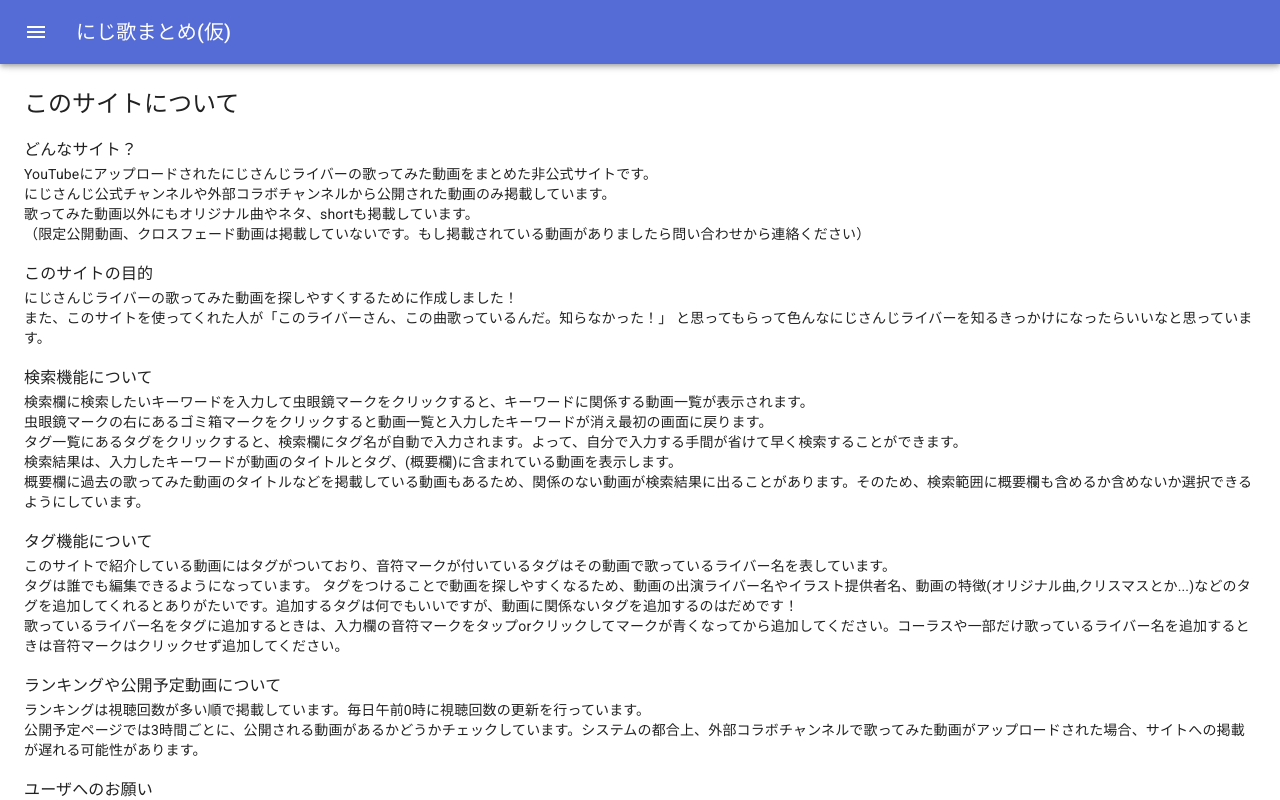
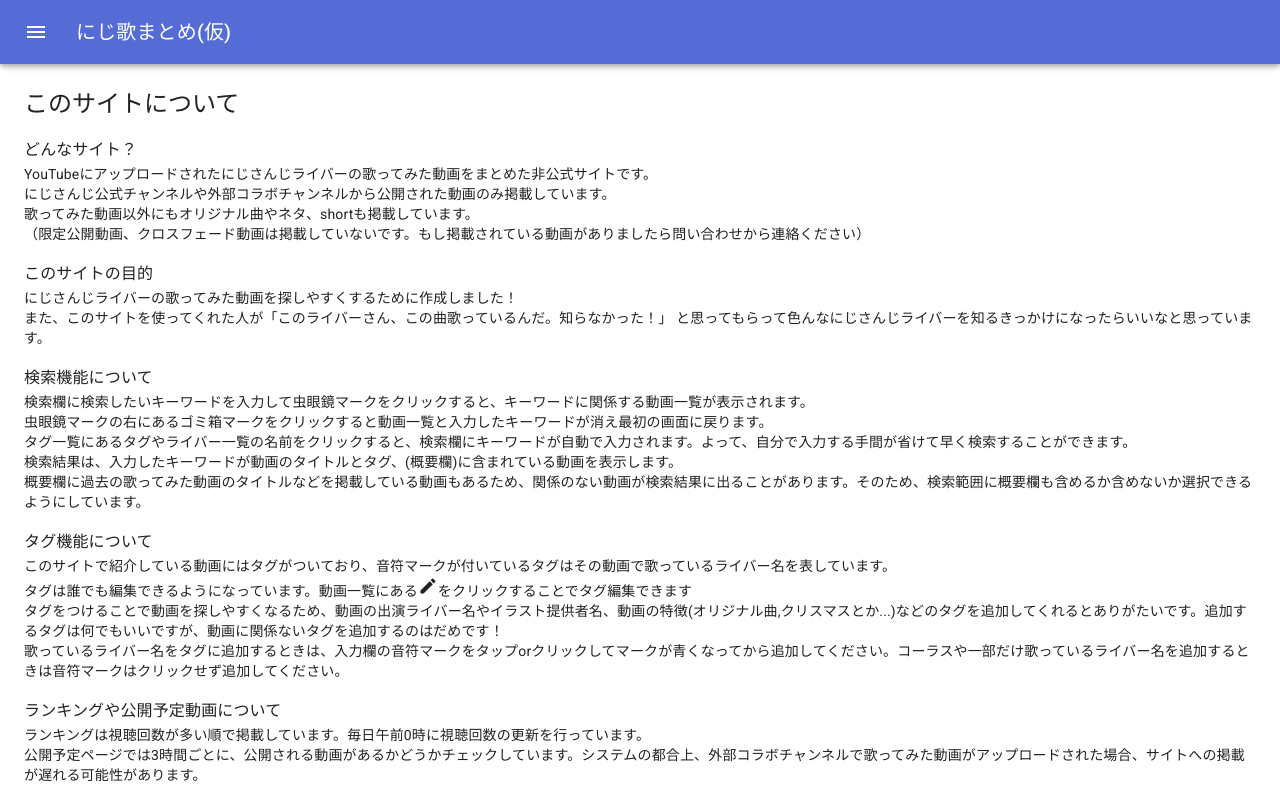
Before and after one commit to aopontann/nijisanji-songs-client, a Next.js app: page /about in a window 1280 px wide. Shown: the top 800 px of the page. Built offline with nearby package versions, Linux system fonts and the light colour scheme.

Commit message:
add: タグ機能についての説明文を追加

```diff
--- a/pages/about.js
+++ b/pages/about.js
@@ -1,5 +1,6 @@
 import Typography from "@material-ui/core/Typography";
 import Link from "@material-ui/core/Link";
+import EditIcon from "@material-ui/icons/Edit";
 
 export default function About() {
   return (
@@ -27,7 +28,7 @@ export default function About() {
       <Typography variant="body" paragraph>
         検索欄に検索したいキーワードを入力して虫眼鏡マークをクリックすると、キーワードに関係する動画一覧が表示されます。<br />
         虫眼鏡マークの右にあるゴミ箱マークをクリックすると動画一覧と入力したキーワードが消え最初の画面に戻ります。<br />
-        タグ一覧にあるタグをクリックすると、検索欄にタグ名が自動で入力されます。よって、自分で入力する手間が省けて早く検索することができます。<br />
+        タグ一覧にあるタグやライバー一覧の名前をクリックすると、検索欄にキーワードが自動で入力されます。よって、自分で入力する手間が省けて早く検索することができます。<br />
         検索結果は、入力したキーワードが動画のタイトルとタグ、(概要欄)に含まれている動画を表示します。<br />
         概要欄に過去の歌ってみた動画のタイトルなどを掲載している動画もあるため、関係のない動画が検索結果に出ることがあります。そのため、検索範囲に概要欄も含めるか含めないか選択できるようにしています。
       </Typography>
@@ -35,7 +36,7 @@ export default function About() {
       <Typography variant="body" paragraph>
         このサイトで紹介している動画にはタグがついており、音符マークが付いているタグはその動画で歌っているライバー名を表しています。
         <br />
-        タグは誰でも編集できるようになっています。
+        タグは誰でも編集できるようになっています。動画一覧にある<EditIcon fontSize="small"/>をクリックすることでタグ編集できます<br />
         タグをつけることで動画を探しやすくなるため、動画の出演ライバー名やイラスト提供者名、動画の特徴(オリジナル曲,クリスマスとか...)などのタグを追加してくれるとありがたいです。追加するタグは何でもいいですが、動画に関係ないタグを追加するのはだめです！
         <br />
         歌っているライバー名をタグに追加するときは、入力欄の音符マークをタップorクリックしてマークが青くなってから追加してください。コーラスや一部だけ歌っているライバー名を追加するときは音符マークはクリックせず追加してください。
```
